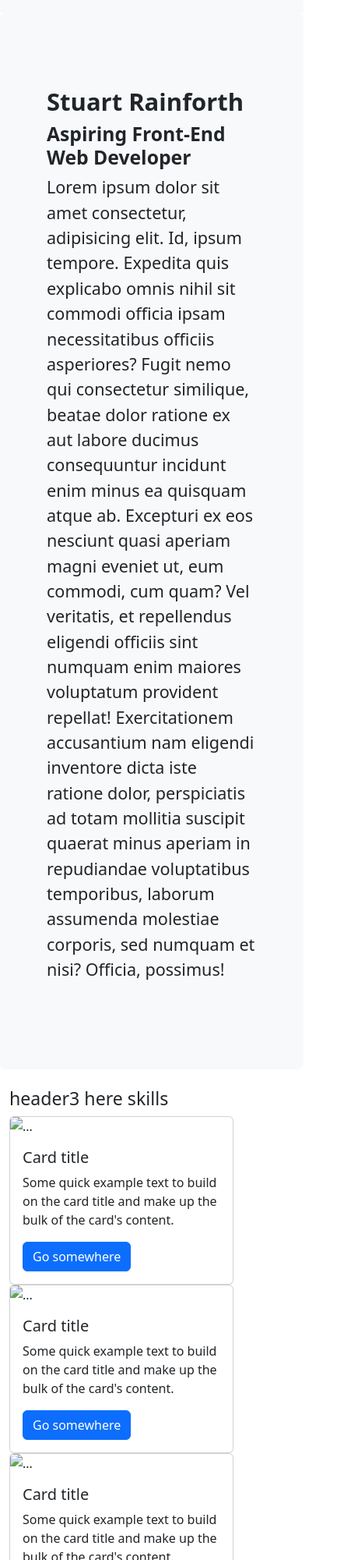
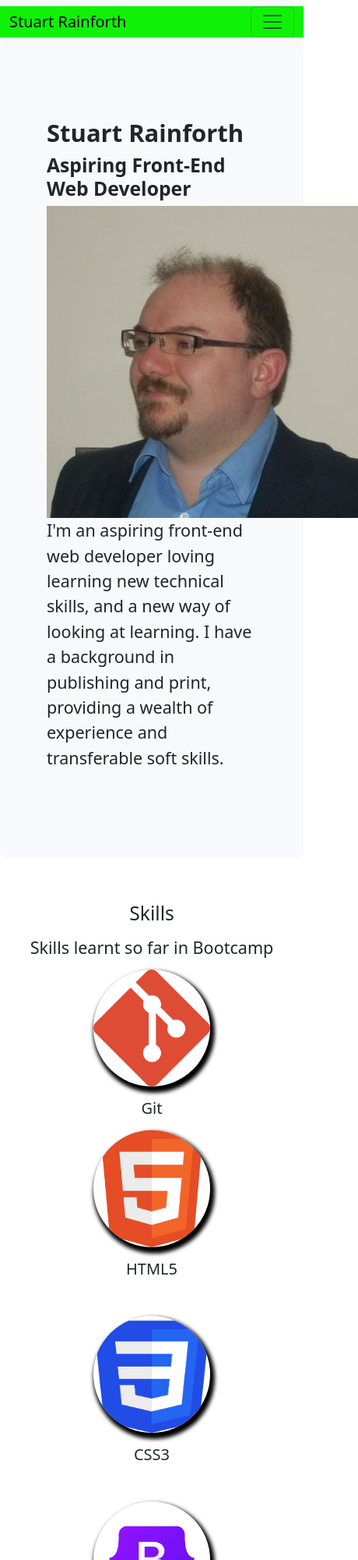
Before and after one commit to Meisterstu/Bootstrap-Portfolio, a plain HTML site: page index.html in a window 390 px wide. Shown: the top 2000 px of the page at 78% size, 460 px wide, since content can reach past the window. Drawn offline with nearby package versions, Linux system fonts and the light colour scheme.

Commit message:
nav hero and skills

```diff
--- a/css/style.css
+++ b/css/style.css
@@ -1,15 +1,30 @@
 :root {
-    --backbright: rgb(15, 242, 7);
     --backdark: black;
-    --brighttxt: rgb(15, 242, 7);
+    --bright: rgb(15, 242, 7);
     --lighttxt: white;
 }
 
-.navbar {
-    background-color: var(--backdark);
+/* Navbar */
+#top-nav {
+    background-color: var(--bright);
 }
 
-.name {
-    color: var(--brighttxt);
+.nav-item {
+    color: white;
+}
 
+
+/* Skills section */
+section.skills {
+    padding-top: 2rem;
+    padding-bottom: 4rem;
 }
+
+section.skills .skills-item {
+    max-width: 18rem;
+}
+
+section.skills .skills-item img {
+    max-width: 10rem;
+    box-shadow: 3px 5px 5px 3px black;
+}
--- a/index.html
+++ b/index.html
@@ -6,129 +6,109 @@
     <meta name="viewport" content="width=device-width, initial-scale=1.0">
     <title>S Rainforth Bootstap Portfolio</title>
 
+    <!--Bootstrap CSS link-->
     <link href="https://cdn.jsdelivr.net/npm/bootstrap@5.3.2/dist/css/bootstrap.min.css" rel="stylesheet"
         integrity="sha384-T3c6CoIi6uLrA9TneNEoa7RxnatzjcDSCmG1MXxSR1GAsXEV/Dwwykc2MPK8M2HN" crossorigin="anonymous">
 
+    <!--Customized CSS-->
     <link rel="stylesheet" href="./css/style.css" />
+
 </head>
 
 <body>
 
+
     <!--Bootstrap Nav-->
     <nav class="navbar navbar-expand-lg bg-body-tertiary">
 
-        <div class="container-fluid">
-            <!-- <a class="navbar-brand" href="#">Navbar</a> -->
-            <!-- <button class="navbar-toggler" type="button" data-bs-toggle="collapse"
+        <div class="container-fluid" id="top-nav">
+            <div class="navbar-brand">Stuart Rainforth</div>
+            <button class="navbar-toggler" type="button" data-bs-toggle="collapse"
                 data-bs-target="#navbarSupportedContent" aria-controls="navbarSupportedContent" aria-expanded="false"
                 aria-label="Toggle navigation">
                 <span class="navbar-toggler-icon"></span>
-            </button> -->
+            </button>
             <div class="collapse navbar-collapse" id="navbarSupportedContent">
-                <ul class="navbar-nav me-auto mb-2 mb-lg-0">
-                    <!-- <li class="nav-item">
-                        <a class="nav-link active" aria-current="page" href="#">Home</a>
-                    </li> -->
+                <ul class="navbar-nav ms-auto mb-2 mb-lg-0">
                     <li class="nav-item">
-                        <a class="nav-link" href="#">About Me</a>
+                        <a class="nav-link" href="#my-skills">Skills</a>
                     </li>
                     <li class="nav-item">
-                        <a class="nav-link" href="#">Work</a>
+                        <a class="nav-link" href="#work">Work</a>
                     </li>
                     <li class="nav-item">
-                        <a class="nav-link" href="#">Contact</a>
+                        <a class="nav-link" href="#about">About Me</a>
                     </li>
-                    <!-- <li class="nav-item dropdown">
-                        <a class="nav-link dropdown-toggle" href="#" role="button" data-bs-toggle="dropdown"
-                            aria-expanded="false">
-                            Dropdown
-                        </a> -->
-                    <!-- <ul class="dropdown-menu">
-                            <li><a class="dropdown-item" href="#">Action</a></li>
-                            <li><a class="dropdown-item" href="#">Another action</a></li>
-                            <li>
-                                <hr class="dropdown-divider">
-                            </li>
-                            <li><a class="dropdown-item" href="#">Something else here</a></li>
-                        </ul> -->
-                    <!-- </li>
                     <li class="nav-item">
-                        <a class="nav-link disabled" aria-disabled="true">Disabled</a>
-                    </li> -->
+                        <a class="nav-link" href="#contact">Contact</a>
+                    </li>
                 </ul>
-                <!-- <form class="d-flex" role="search">
-                    <input class="form-control me-2" type="search" placeholder="Search" aria-label="Search">
-                    <button class="btn btn-outline-success" type="submit">Search</button>
-                </form> -->
             </div>
         </div>
     </nav>
 
+
     <!--Bootstrap Jumbotron Hero Section-->
-    <div class="p-5 mb-4 bg-body-tertiary rounded-3">
+    <header class="p-5 mb-4 bg-body-tertiary rounded-3">
         <div class="container-fluid py-5">
             <h1 class="display-5 fw-bold">Stuart Rainforth</h1>
             <h2 class="display-7 fw-bold">Aspiring Front-End Web Developer</h2>
-            <p class="col-md-8 fs-4">Lorem ipsum dolor sit amet consectetur, adipisicing elit. Id, ipsum tempore.
-                Expedita quis explicabo omnis nihil sit commodi officia ipsam necessitatibus officiis asperiores? Fugit
-                nemo qui consectetur similique, beatae dolor ratione ex aut labore ducimus consequuntur incidunt enim
-                minus ea quisquam atque ab. Excepturi ex eos nesciunt quasi aperiam magni eveniet ut, eum commodi, cum
-                quam? Vel veritatis, et repellendus eligendi officiis sint numquam enim maiores voluptatum provident
-                repellat! Exercitationem accusantium nam eligendi inventore dicta iste ratione dolor, perspiciatis ad
-                totam mollitia suscipit quaerat minus aperiam in repudiandae voluptatibus temporibus, laborum assumenda
-                molestiae corporis, sed numquam et nisi? Officia, possimus!
+            <img class="profile" src="images/portrait.png" alt="profile-photo">
+            <p class="col-md-8 fs-4">I'm an aspiring front-end web developer loving learning new technical skills, and a
+                new way of looking at
+                learning.
+                I have a background in publishing and print, providing a wealth of experience and transferable soft
+                skills.
+            </p>
             </p>
             <!-- <button class="btn btn-primary btn-lg" type="button" data-bs-toggle=”modal
                 data-bs-target=”#exampleModal”>Find Out More</button> -->
         </div>
-    </div>
+    </header>
+
 
     <!--Skills Section-->
-    <div class="container-fluid">
+
+    <section class="skills text-center container-fluid" id="my-skills">
+        <h2 class="mb-3">Skills</h2>
         <div class="row">
-            <h3>header3 here skills</h3>
-            <div class="cardContainer col-lg-2  col-md-4  col-sml-12">
-                <div class="card" style="width: 18rem;">
-                    <img src="..." class="card-img-top" alt="...">
-                    <div class="card-body">
-                        <h5 class="card-title">Card title</h5>
-                        <p class="card-text">Some quick example text to build on the card title and make up the bulk of
-                            the card's
-                            content.</p>
-                        <a href="#" class="btn btn-primary">Go somewhere</a>
-                    </div>
+            <h4 class="mb-3">Skills learnt so far in Bootcamp</h4>
+            <div class="col-lg-3">
+                <div class="skills-item mx-auto mb-3 mb-lg-0">
+                    <img class="img-fluid rounded-circle mb-3" src="images/git-logo.png" height=150px width=150px
+                        alt="Git logo">
+                    <h5>Git</h5>
                 </div>
             </div>
-
-            <div class="cardContainer col-lg-2  col-md-4  col-sml-12">
-                <div class="card" style="width: 18rem;">
-                    <img src="..." class="card-img-top" alt="...">
-                    <div class="card-body">
-                        <h5 class="card-title">Card title</h5>
-                        <p class="card-text">Some quick example text to build on the card title and make up the bulk of
-                            the card's
-                            content.</p>
-                        <a href="#" class="btn btn-primary">Go somewhere</a>
-                    </div>
+            <div class="col-lg-3">
+                <div class="skills-item mx-auto mb-5 mb-lg-0">
+                    <img class="img-fluid rounded-circle mb-3" src="images/html-logo.png" height=150px width=150px
+                        alt="HTML logo">
+                    <h5>HTML5</h5>
                 </div>
             </div>
+            <div class="col-lg-3">
+                <div class="skills-item mx-auto mb-5 mb-lg-0">
+                    <img class="img rounded-circle mb-3" src="images/css-logo.png" height=150px width=150px
+                        alt="CSS logo">
+                    <h5>CSS3</h5>
 
-            <div class="cardContainer col-lg-2  col-md-4  col-sml-12">
-                <div class="card" style="width: 18rem;">
-                    <img src="..." class="card-img-top" alt="...">
-                    <div class="card-body">
-                        <h5 class="card-title">Card title</h5>
-                        <p class="card-text">Some quick example text to build on the card title and make up the bulk of
-                            the card's
-                            content.</p>
-                        <a href="#" class="btn btn-primary">Go somewhere</a>
-                    </div>
+                </div>
+            </div>
+            <div class="col-lg-3">
+                <div class="skills-item mx-auto mb-5 mb-lg-0">
+                    <img class="img-fluid rounded-circle mb-3" src="images/bootstrap-logo.png" height=150px width=150px
+                        alt="Bootstrap logo">
+                    <h5>Bootstrap5</h5>
+
                 </div>
             </div>
         </div>
-    </div>
+    </section>
+
+
     <!--Work Section-->
-    <div class="container-fluid">
+    <div class="container-fluid" id="work">
         <div class="row">
             <h3>header3 here work</h3>
             <div class="cardContainer col-lg-2  col-md-4  col-sml-12">
@@ -172,55 +152,11 @@
         </div>
     </div>
 
-    <!--About/ Contact Section-->
-    <div class="container-fluid">
+
+    <!--About Section-->
+    <div class="container-fluid" id="about">
         <div class="row">
-            <h3>header3 here contact</h3>
-            <div class="cardContainer col-lg-2  col-md-4  col-sml-12">
-                <div class="card" style="width: 18rem;">
-                    <img src="..." class="card-img-top" alt="...">
-                    <div class="card-body">
-                        <h5 class="card-title">Card title</h5>
-                        <p class="card-text">Some quick example text to build on the card title and make up the bulk of
-                            the card's
-                            content.</p>
-                        <a href="#" class="btn btn-primary">Go somewhere</a>
-                    </div>
-                </div>
-            </div>
-
-            <div class="cardContainer col-lg-2  col-md-4  col-sml-12">
-                <div class="card" style="width: 18rem;">
-                    <img src="..." class="card-img-top" alt="...">
-                    <div class="card-body">
-                        <h5 class="card-title">Card title</h5>
-                        <p class="card-text">Some quick example text to build on the card title and make up the bulk of
-                            the card's
-                            content.</p>
-                        <a href="#" class="btn btn-primary">Go somewhere</a>
-                    </div>
-                </div>
-            </div>
-
-            <div class="cardContainer col-lg-2  col-md-4  col-sml-12">
-                <div class="card" style="width: 18rem;">
-                    <img src="..." class="card-img-top" alt="...">
-                    <div class="card-body">
-                        <h5 class="card-title">Card title</h5>
-                        <p class="card-text">Some quick example text to build on the card title and make up the bulk of
-                            the card's
-                            content.</p>
-                        <a href="#" class="btn btn-primary">Go somewhere</a>
-                    </div>
-                </div>
-            </div>
-        </div>
-    </div>
-
-    <!--Footer Section-->
-    <div class="container-fluid">
-        <div class="row">
-            <h3>header3 here footer</h3>
+            <h3>A little bit more about myself</h3>
             <div class="cardContainer col-lg-2  col-md-4  col-sml-12">
                 <div class="card" style="width: 18rem;">
                     <img src="..." class="card-img-top" alt="...">
@@ -263,9 +199,59 @@
     </div>
 
 
+    <!--Footer Section-->
+    <footer class="container-fluid" id="contact">
+        <div class="row">
+            <h3>header3 here footer</h3>
+            <div class="cardContainer col-lg-2  col-md-4  col-sml-12">
+                <div class="card" style="width: 18rem;">
+                    <img src="..." class="card-img-top" alt="...">
+                    <div class="card-body">
+                        <h5 class="card-title">Card title</h5>
+                        <p class="card-text">Some quick example text to build on the card title and make up the bulk of
+                            the card's
+                            content.</p>
+                        <a href="#" class="btn btn-primary">Go somewhere</a>
+                    </div>
+                </div>
+            </div>
+
+            <div class="cardContainer col-lg-2  col-md-4  col-sml-12">
+                <div class="card" style="width: 18rem;">
+                    <img src="..." class="card-img-top" alt="...">
+                    <div class="card-body">
+                        <h5 class="card-title">Card title</h5>
+                        <p class="card-text">Some quick example text to build on the card title and make up the bulk of
+                            the card's
+                            content.</p>
+                        <a href="#" class="btn btn-primary">Go somewhere</a>
+                    </div>
+                </div>
+            </div>
+
+            <div class="cardContainer col-lg-2  col-md-4  col-sml-12">
+                <div class="card" style="width: 18rem;">
+                    <img src="..." class="card-img-top" alt="...">
+                    <div class="card-body">
+                        <h5 class="card-title">Card title</h5>
+                        <p class="card-text">Some quick example text to build on the card title and make up the bulk of
+                            the card's
+                            content.</p>
+                        <a href="#" class="btn btn-primary">Go somewhere</a>
+                    </div>
+                </div>
+            </div>
+        </div>
+    </footer>
+
+    <!-- <ul>
+        <li><a href="mailto: s_rainforth@icloud.com" class="contactlink">E-Mail</a></li>
+        <li><a href="https://github.com/Meisterstu" class="contactlink">GitHGub</a></li>
+        <li><a href="https://www.linkedin.com/in/stuart-rainforth/" class="contactlink">LinkedIn</a></li>
+      </ul> -->
 
 
-
+    <!--Bootstrap JS link-->
     <script src="https://cdn.jsdelivr.net/npm/bootstrap@5.3.2/dist/js/bootstrap.bundle.min.js"
         integrity="sha384-C6RzsynM9kWDrMNeT87bh95OGNyZPhcTNXj1NW7RuBCsyN/o0jlpcV8Qyq46cDfL"
         crossorigin="anonymous"></script>
```
Also changed, not shown: images/bootstrap-logo.png (added), images/css-logo.png (added), images/git-logo.png (added), images/html-logo.png (added), images/portrait.png (renamed from images/1517039568676.png), 2 other files.
